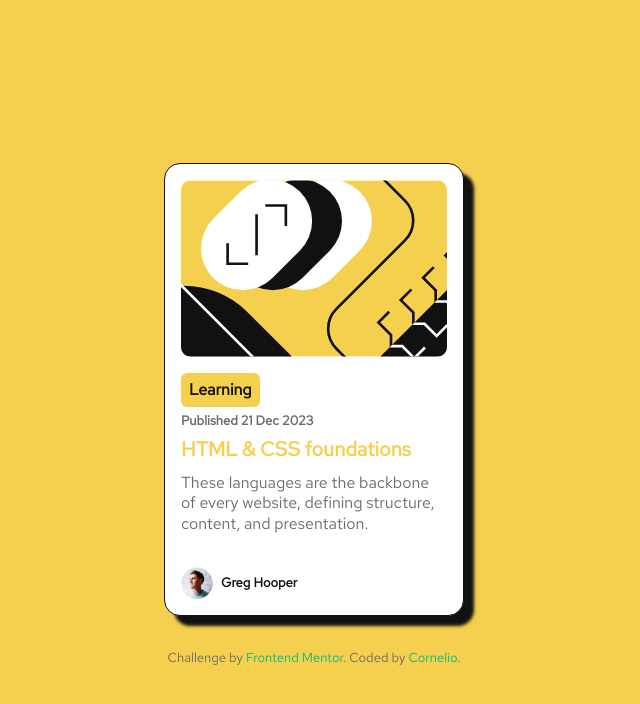
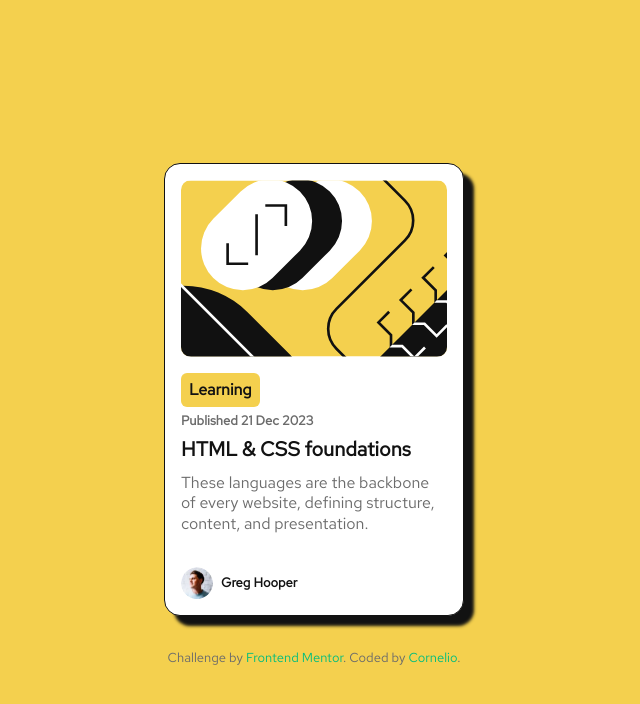
Before and after one commit to Cornelio-II/blog-preview-card, a Vue app: page / in a window 1280 px wide. In both pictures the pointer is over the element "HTML & CSS foundations". Shown: the top 704 px of the page, without its empty margins (326-966 px from the left). Built offline with nearby package versions, Linux system fonts and the light colour scheme.

Commit message:
Remove transistion: <a> element

```diff
--- a/src/assets/css/main.css
+++ b/src/assets/css/main.css
@@ -74,6 +74,7 @@ img
 }
 .name:hover {
   color: var(--yellow);
+  transition:  0.4s ease-in-out;
 }
 
 .tittle{
@@ -129,7 +130,6 @@ aside {
 a {
   text-decoration: none;
   color: var(--green);
-  transition:  0.4s ease-in-out;
 }
 
 @media (hover: hover) {
```
